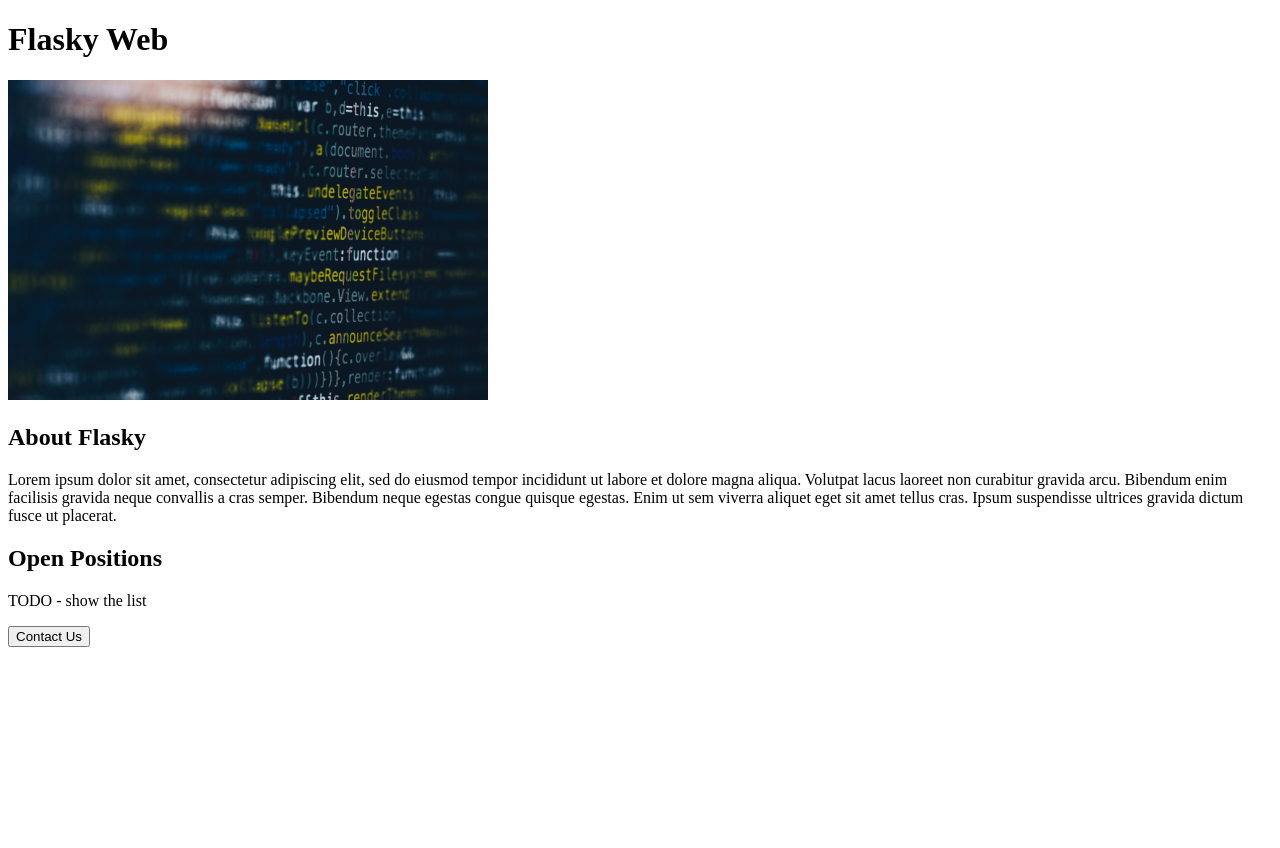
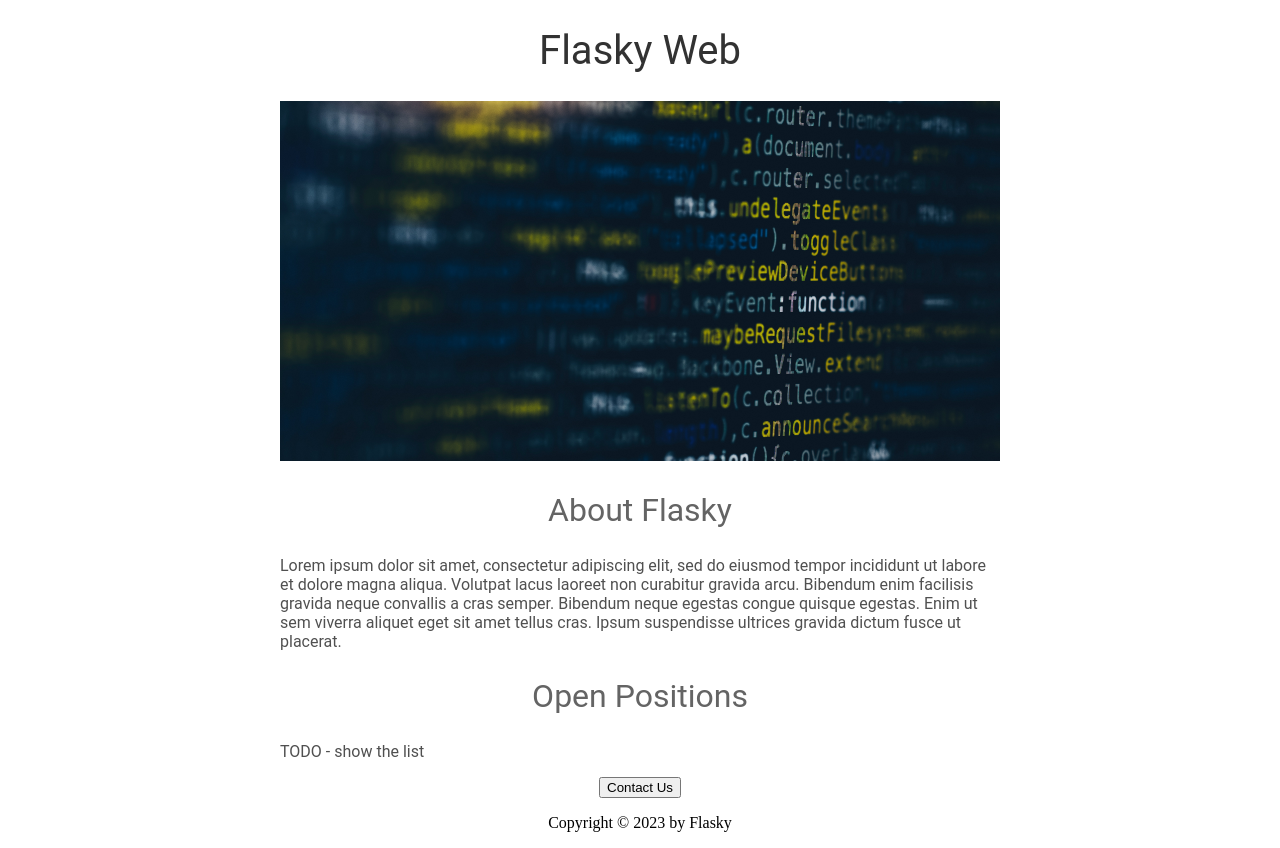
Before and after one commit to giciorh/flasky-web-v2, a Flask app: page / in a window 1280 px wide. Before the commit the page ends 647 px from the top, so only its background shows below. Run offline with Flask 2, Linux system fonts and the light colour scheme.

Commit message:
added html and classes

```diff
--- a/templates/hello.html
+++ b/templates/hello.html
@@ -2,26 +2,66 @@
 <html>
   <head>
     <title>Flasky Web</title>
+    <style>
+
+      h1 {
+        font-size: 40px;
+        font-family: Roboto;
+        font-weight: normal;
+        color: rgb(50,50,50);
+        text-align: center;
+      }
+
+      h2 {
+        font-family: Roboto;
+        font-size:32px;
+        color: rgb(100,100,100);
+        text-align: center;
+        font-weight: normal;
+      }
+      .bodytext {
+        font-family: Roboto;
+        color: rgb(80,80,80);
+      }
+
+      #banner {
+        width: 100%;
+        height: 360px;
+        object-fit: cover;
+      }
+      #container {
+        max-width: 720px;
+        margin: 0 auto;
+      }
+
+    </style>
   </head>
   <body>
+    <div id="container">
       <h1>Flasky Web</h1>
       <!-- img from unsplash.com by Markus Spiske -->
-    <img src="https://flasky-web.giciorh.repl.co/static/unsplash.jpg" height="320">
+      <img id="banner" src="https://flasky-web.giciorh.repl.co/static/unsplash.jpg">
 
       <h2>
         About Flasky
       </h2>
-    <p>
+      <p class="bodytext">
         Lorem ipsum dolor sit amet, consectetur adipiscing elit, sed do eiusmod tempor incididunt ut labore et dolore magna aliqua. Volutpat lacus laoreet non curabitur gravida arcu. Bibendum enim facilisis gravida neque convallis a cras semper. Bibendum neque egestas congue quisque egestas. Enim ut sem viverra aliquet eget sit amet tellus cras. Ipsum suspendisse ultrices gravida dictum fusce ut placerat.
       </p>
       <h2>
         Open Positions
       </h2>
-    <p>
+      <p class="bodytext">
         TODO - show the list
       </p>
+      <div style="text-align: center">
         <button>Contact Us</button>
+        <p>
+          Copyright &copy; 2023 by Flasky
+        </p>
+      </div>
 
+    </div>
   </body>
 
 </html>
```
Lines whose indentation alone changed are shown as unchanged.
